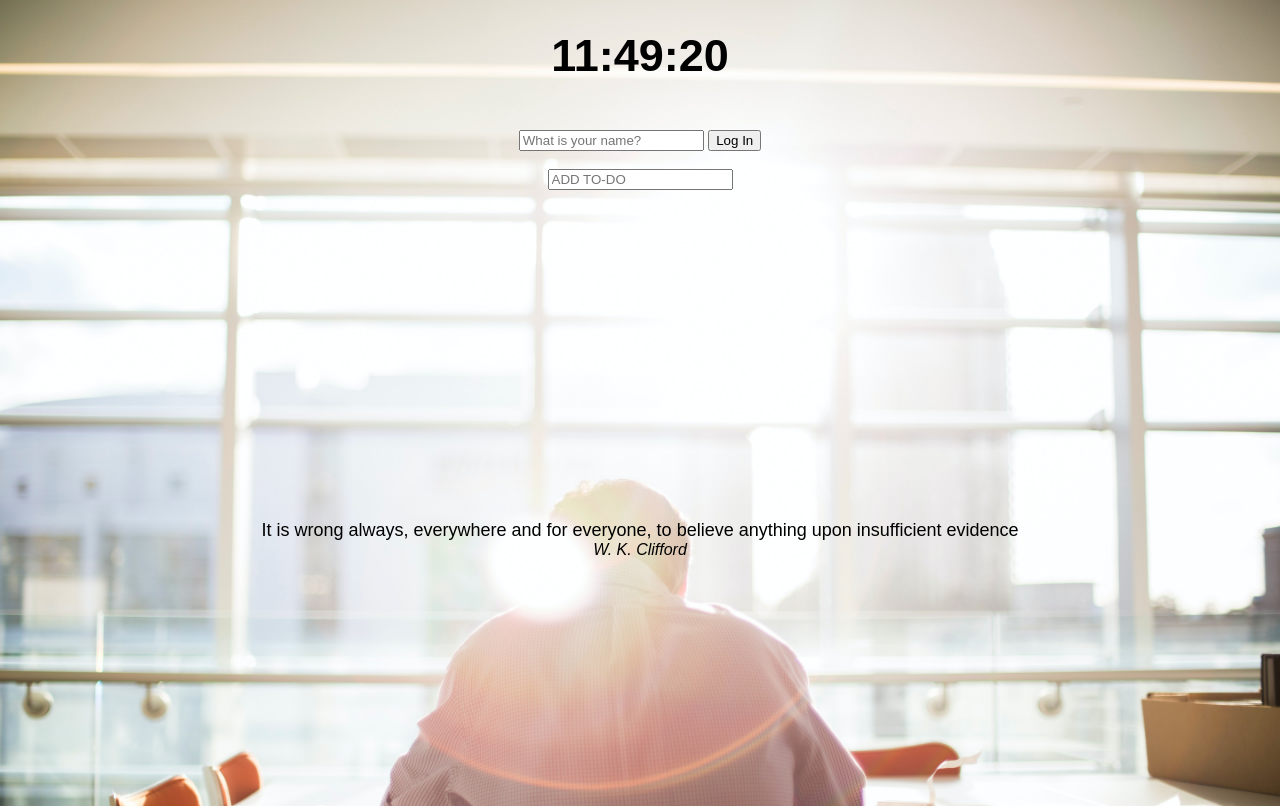
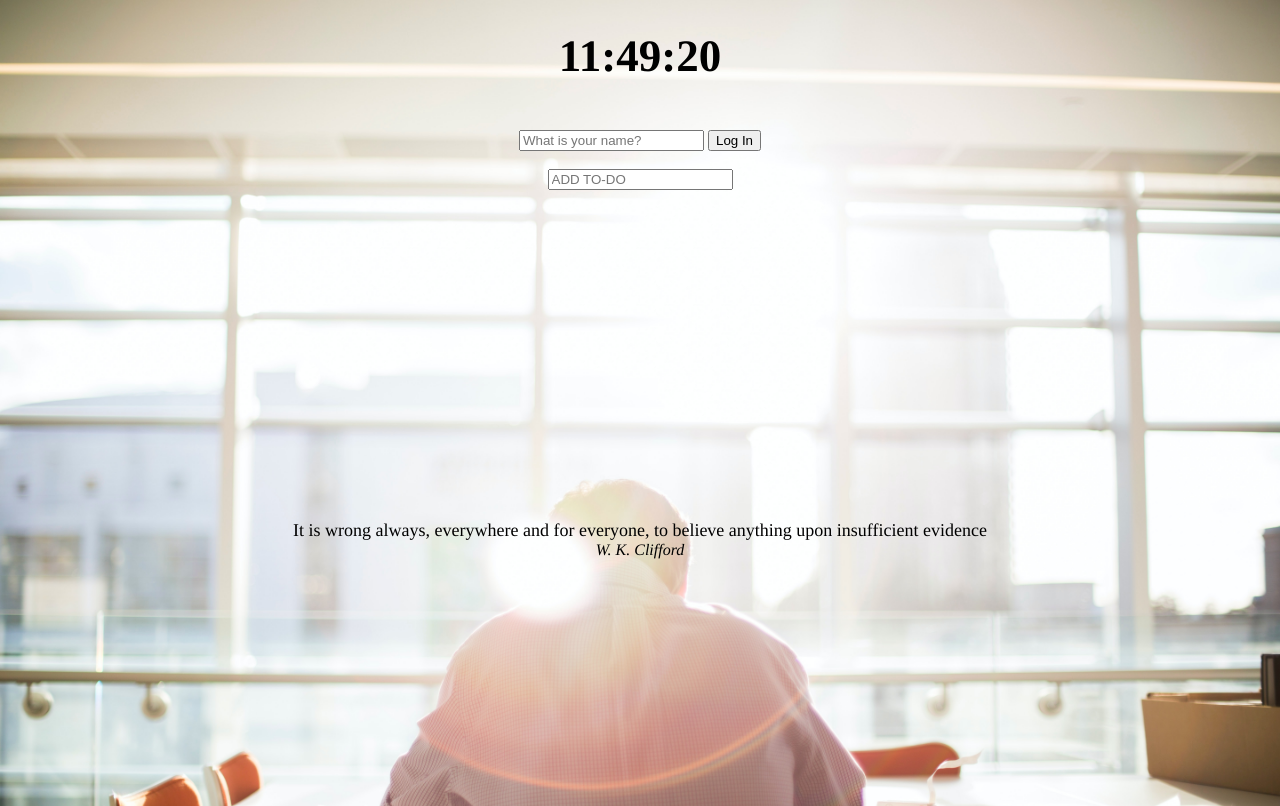
Before and after one commit to CozyCure/N_C_01, a plain HTML site: page index.html in a window 1280 px wide. Drawn offline with Linux system fonts and the light colour scheme.

Commit message:
Update style.css

```diff
--- a/css/style.css
+++ b/css/style.css
@@ -7,7 +7,7 @@
     height: 96vh;
     background-repeat: no-repeat;
     background-size: cover;
-    font-family: fantasy;
+    font-family: Times, "Times New Roman";
 }
 
 #clock {
```
